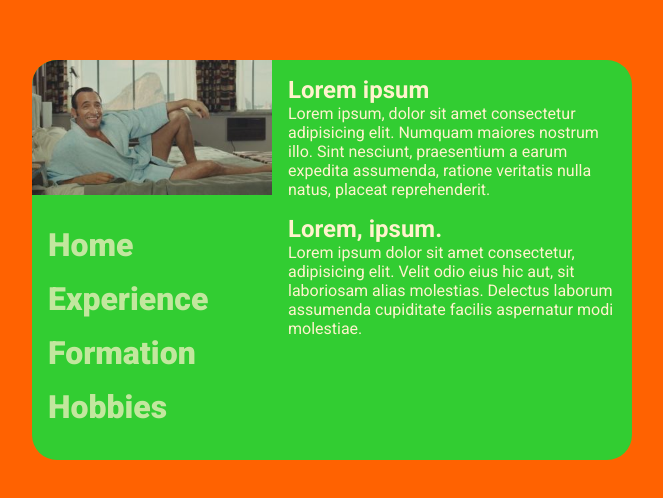
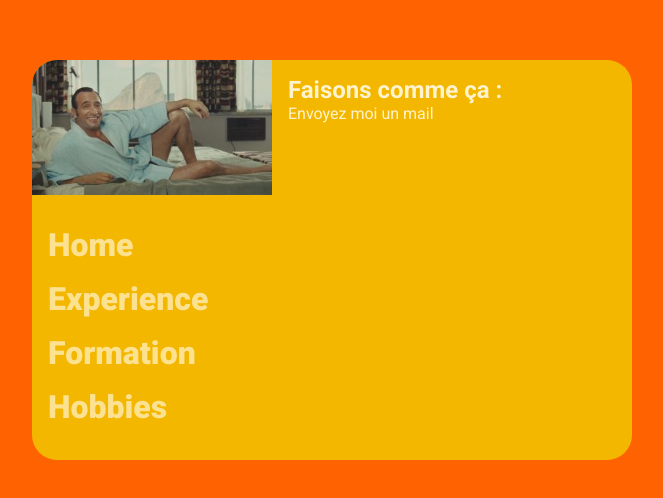
Before and after one commit to geoffreyhach/wild-projet1, a plain HTML site: page index.html in a window 1280 px wide. Shown: the part 140-638 px from the top of the page, without its empty margins (308-971 px from the left). Drawn offline with Linux system fonts and the light colour scheme.

Commit message:
added content to homepage

```diff
--- a/index.html
+++ b/index.html
@@ -23,14 +23,11 @@
             <main>
 
                 <section>
-                    <h2>Lorem ipsum</h2>
-                    <p>Lorem ipsum, dolor sit amet consectetur adipisicing elit. Numquam maiores nostrum illo. Sint nesciunt, praesentium a earum expedita assumenda, ratione veritatis nulla natus, placeat reprehenderit.</p>
+                    <h2>Faisons comme ça : </h2>
+                    <p>Envoyez moi un mail</p>
                 </section>
 
-                <section>
-                    <h2>Lorem, ipsum.</h2>
-                    <p>Lorem ipsum dolor sit amet consectetur, adipisicing elit. Velit odio eius hic aut, sit laboriosam alias molestias. Delectus laborum assumenda cupiditate facilis aspernatur modi molestiae.</p>
-                </section>
+
 
             </main>
 
--- a/style.css
+++ b/style.css
@@ -26,7 +26,7 @@ body {
 }
 
 .card{
-background-color: limegreen;
+background-color: var(--color-secondary);
 max-width: min(70vw,600px);
 border-radius: 25px;
 overflow: hidden;
```
